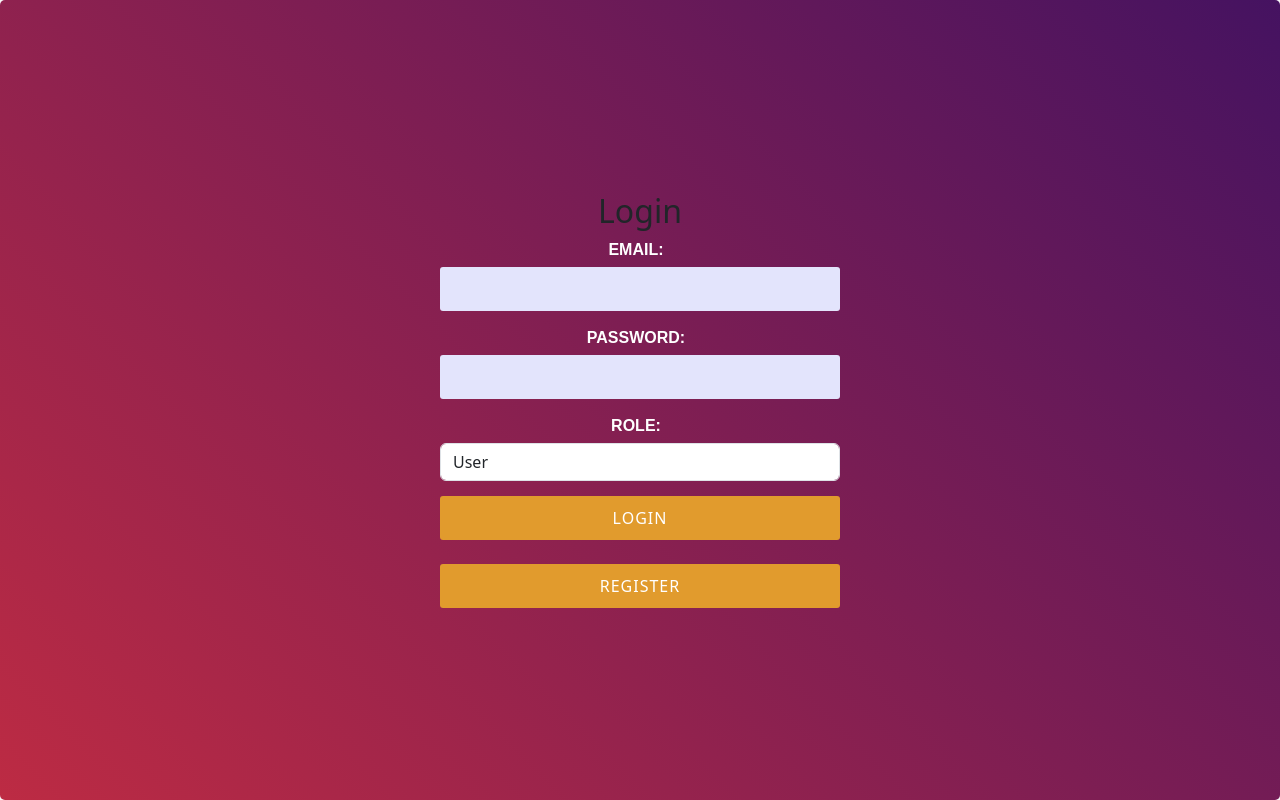
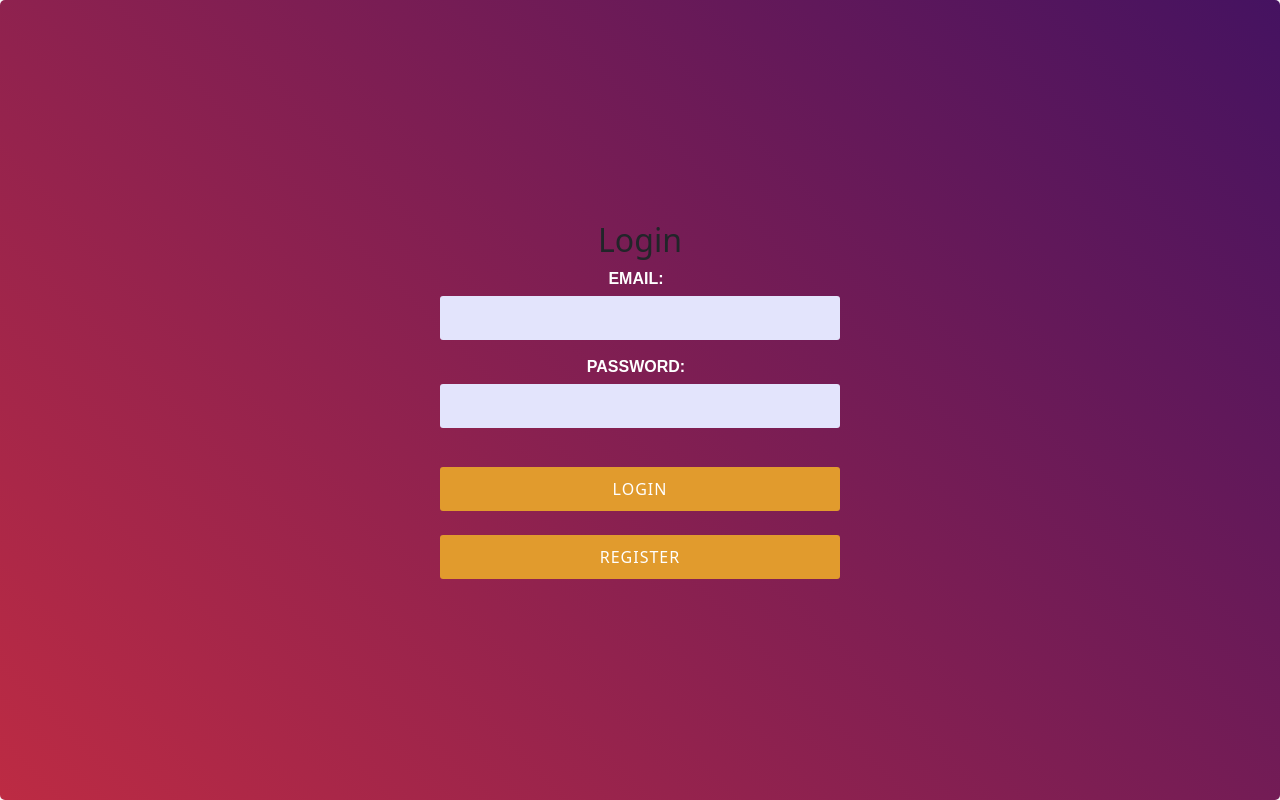
Before and after one commit to iamneo-production/7e0c4c73-1f52-4a9f-9f11-daff3979c351, a React (Create React App) app in the folder reactapp/: page /signin in a window 1280 px wide. Built offline with nearby package versions, Linux system fonts and the light colour scheme.

Commit message:
changing signin and signup as per discussion

```diff
--- a/reactapp/src/containers/SignIn/index.js
+++ b/reactapp/src/containers/SignIn/index.js
@@ -24,39 +24,43 @@ export function SignIn() {
       const { token, userId,email,name,role } = response.data;
 
       if (response.status === 200) {
-        if (type==='Admin' && role==='ADMIN' ) {
+        if (role==='ADMIN' ) {
         //Admin user login--setting adminIn value as true and loggedIn value as false
         //If any value required please use this format localStorage.setItem('Token',token) to store it in local storage and can access throughout the project
           console.log('Admin login successful');
-          console.log('Role:'+role);
-          console.log('userId:'+userId);
-          console.log('email:'+email);
-          console.log('name:'+name);
-          localStorage.setItem('Token',token);
+          localStorage.setItem('token',token);
+          localStorage.setItem('loggedIn', false);
+          localStorage.setItem('adminIn', true);
+          localStorage.setItem('userId', userId);
+          localStorage.setItem('email', email);
+          localStorage.setItem('role', role);
+          localStorage.setItem('name', name);
           console.log('token: ' +localStorage.getItem('Token'));
-          localStorage.setItem('adminIn', true);
-          localStorage.setItem('loggedIn', false);
+          console.log('Role: ' +localStorage.getItem('role'));
+          console.log('userId: '+localStorage.getItem('userId'));
+          console.log('email: '+localStorage.getItem('email'));
+          console.log('name: '+localStorage.getItem('name'));
           console.log('adminIn: ' + localStorage.getItem('adminIn'));
           console.log('loggedIn: ' + localStorage.getItem('loggedIn'));
           navigate('/');
-        } else if(type==='Admin' && role!='ADMIN'){
-          setError('You don\'t have admin access');
-        }
-        else if(type==='User' && role==='ADMIN'){
-          setError('You don\'t have user access');
         }
         else {
         //Normal user login--setting adminIn value as fasle and loggedIn value as true
         //If any values are required please use this format localStorage.setItem('Token',token) to store it in local storage and can access those values from any folder in this project
           console.log('User login successful');
-          console.log('Role:'+role);
-          console.log('userId:'+userId);
-          console.log('email:'+email);
-          console.log('name:'+name);
+
           localStorage.setItem('Token',token);
-          console.log('token: ' +localStorage.getItem('Token'));
           localStorage.setItem('loggedIn', true);
           localStorage.setItem('adminIn', false);
+          localStorage.setItem('userId', userId);
+          localStorage.setItem('email', email);
+          localStorage.setItem('role', role);
+          localStorage.setItem('name', name);
+          console.log('token: ' +localStorage.getItem('Token'));
+          console.log('Role: ' +localStorage.getItem('role'));
+          console.log('userId: '+localStorage.getItem('userId'));
+          console.log('email: '+localStorage.getItem('email'));
+          console.log('name: '+localStorage.getItem('name'));
           console.log('adminIn: ' + localStorage.getItem('adminIn'));
           console.log('loggedIn: ' + localStorage.getItem('loggedIn'));
           navigate('/');
@@ -100,17 +104,7 @@ export function SignIn() {
             onChange={(event) => setPassword(event.target.value)}
           />
         </div>
-        <div className="form-group">
-          <label>Role:</label>
-          <select
-            className="form-control"
-            value={type}
-            onChange={(event)=>setType(event.target.value)}
-          >
-            <option value="Admin">Admin</option>
-            <option value="User">User</option>
-          </select>
-        </div>
+        <br/>
         <button type="submit" className="btn btn-primary">
           Login
         </button>
--- a/reactapp/src/containers/SignUp/index.js
+++ b/reactapp/src/containers/SignUp/index.js
@@ -2,6 +2,7 @@ import React, { useState } from 'react';
 import axios from 'axios';
 import { useNavigate ,Link } from 'react-router-dom';
 import './index.css'
+const url = process.env.REACT_APP_BACKEND_URL+'signup'
 
 export const SignUp = () => {
   const [email, setEmail] = useState('');
@@ -46,7 +47,7 @@ export const SignUp = () => {
 
     try {
       const response = await axios.post(
-        `https://8080-cffceecfebadebddaccdaedadeeaffeddeafeaeaadbdbabf.project.examly.io/signup`,
+        url,
         formData,
         {
           headers: {
```
Also changed, not shown: 1 other file (tests, documents, lock files or other folders).
